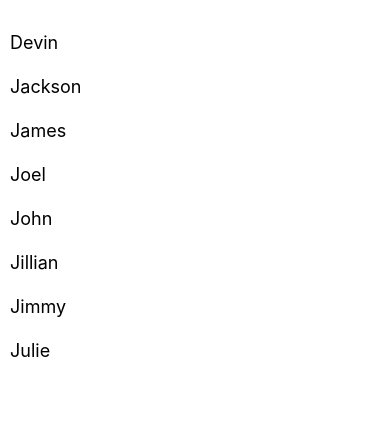
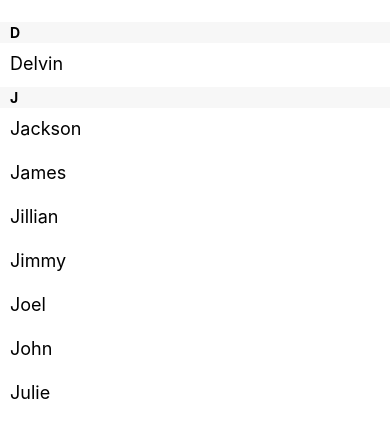
Before and after one commit to thaohoangvn/learn-react, a React Native app: screen / in a window 390 px wide. Shown: the top 438 px of the page. Built offline with nearby package versions, Linux system fonts and the light colour scheme.

Commit message:
[f] Section List Basics

```diff
--- a/App.js
+++ b/App.js
@@ -1,33 +1,37 @@
 import React, { Component } from 'react';
-import { AppRegistry, FlatList, StyleSheet, Text, View } from 'react-native';
+import { AppRegistry, SectionList, StyleSheet, Text, View } from 'react-native';
 
-export default class FlatListBasics extends Component {
+export default class SectionListBasics extends Component {
   render() {
     return (
       <View style={styles.container}>
-        <FlatList
-          data={[
-            {key: 'Devin'},
-            {key: 'Jackson'},
-            {key: 'James'},
-            {key: 'Joel'},
-            {key: 'John'},
-            {key: 'Jillian'},
-            {key: 'Jimmy'},
-            {key: 'Julie'},
-          ]}
-          renderItem={({item}) => <Text style={styles.item}>{item.key}</Text>}
-        >
-        </FlatList>
+        <SectionList
+      sections={[
+        {title: 'D', data: ['Delvin']},
+        {title: 'J', data: ['Jackson', 'James', 'Jillian', 'Jimmy', 'Joel', 'John', 'Julie']}
+      ]}
+      renderItem={({item}) => <Text style={styles.item}>{item}</Text>}
+      renderSectionHeader={({section}) => <Text style={styles.sectionHeader}>{section.title}</Text>}
+      keyExtractor={(item, index) => index}
+        />
       </View>
-    )
+    );
   }
 }
 
 const styles = StyleSheet.create({
   container: {
     flex: 1,
-    paddingTop: 22,
+    paddingTop: 22
+  },
+  sectionHeader: {
+    paddingTop: 2,
+    paddingLeft: 10,
+    paddingRight: 10,
+    paddingBottom: 2,
+    fontSize: 14,
+    fontWeight: 'bold',
+    backgroundColor: 'rgba(247, 247, 247, 1.0)'
   },
   item: {
     padding: 10,
```
